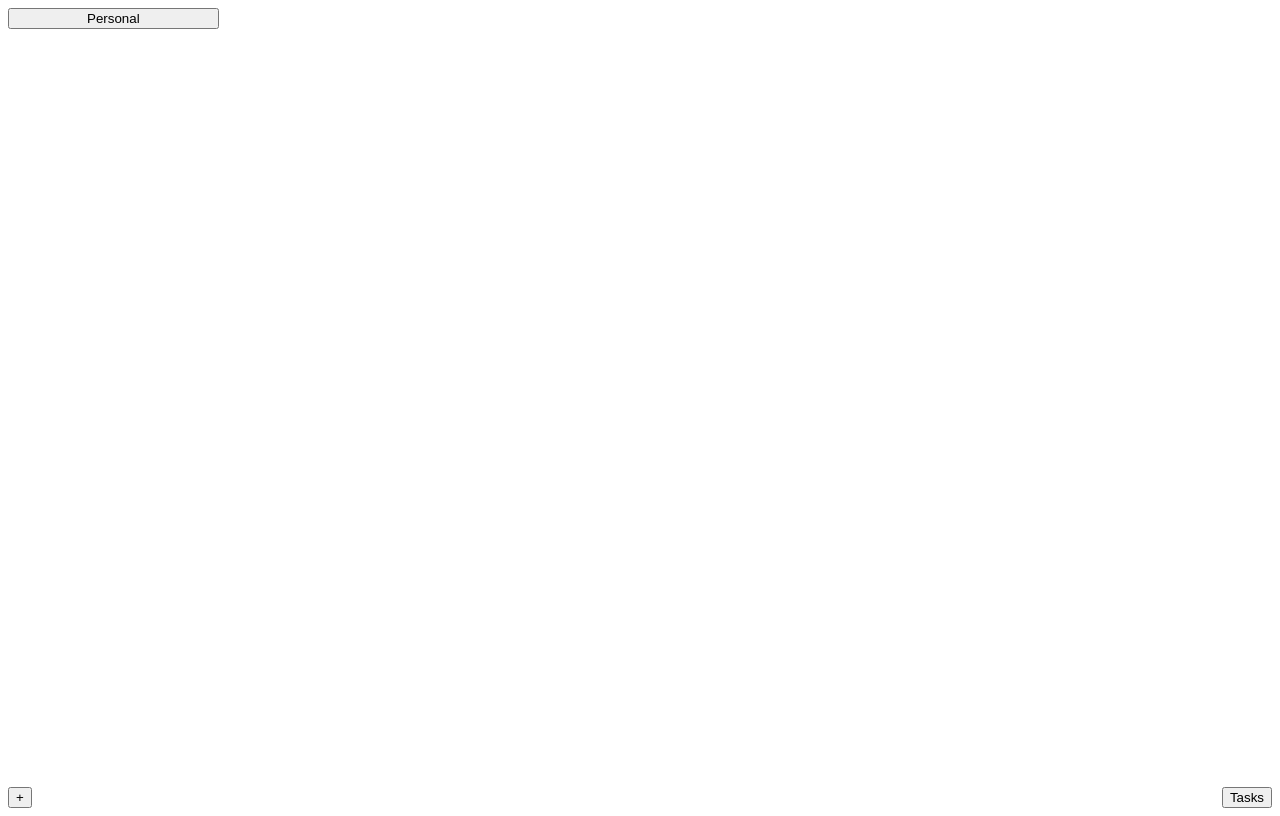
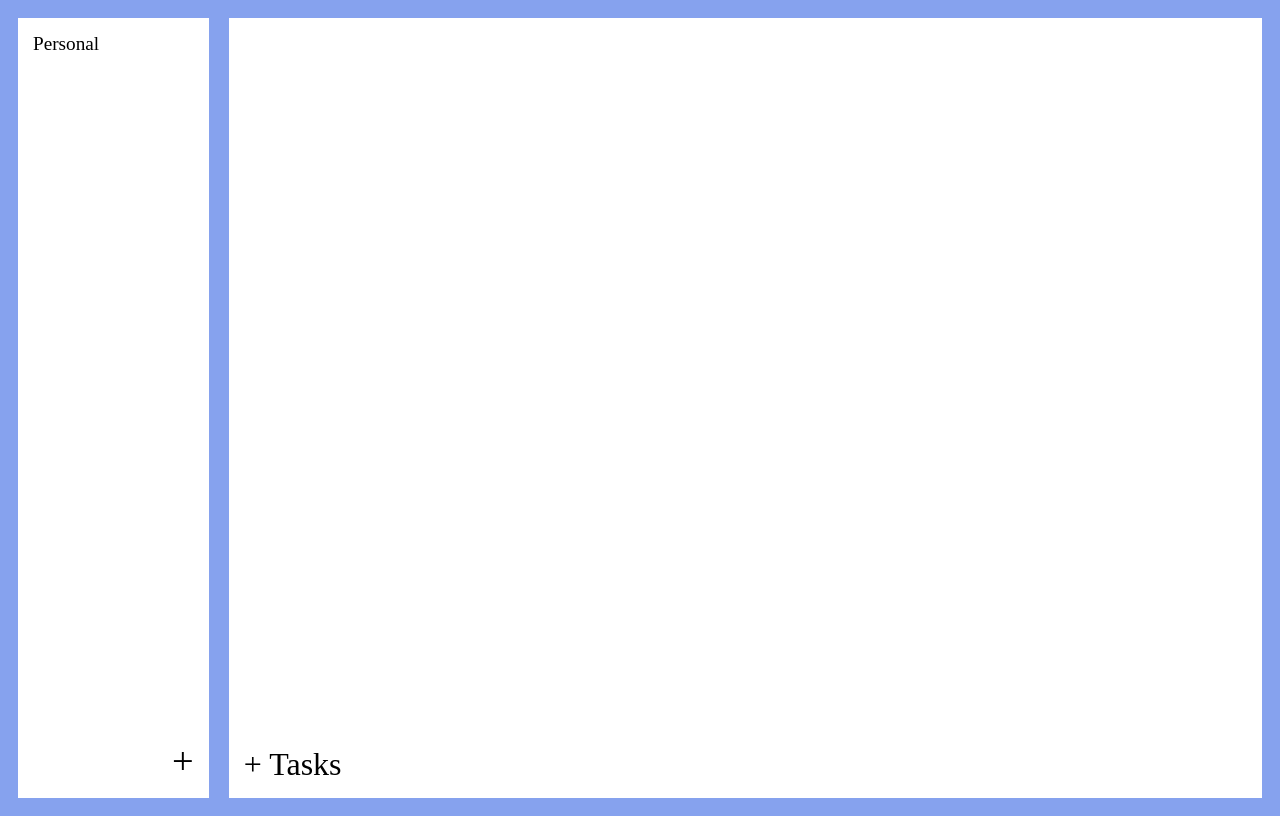
Before and after one commit to hwblue24/ToDoList, a website built with webpack: page src/index.html in a window 1280 px wide. Built offline with nearby package versions, Linux system fonts and the light colour scheme.

Commit message:
set up functionality to add tasks, improved html structure and reorganized grid layout

```diff
--- a/src/index.html
+++ b/src/index.html
@@ -10,13 +10,19 @@
         <nav class="projectsNav">
             <button class="personal">Personal</button>
         </nav>
-        <nav >
+        <nav class ="addProjectsNav">
             <button class="addProjects">+</button>
         </nav>
 
     </header>
-    <div id="content"></div>
-    <div class="addTasks"></div>
+    <div class = "contentNav">
+        <div id="content"></div>
+        <div class="addTasks">
+            <button> + Tasks</button>
+        </div>
+
+    </div>
+
 
 </body>
 </html>
--- a/src/index.js
+++ b/src/index.js
@@ -1,10 +1,8 @@
 import "./styles.css"
-import { createAddTasksBtn } from "./tasks";
 
 import { addProjects, nameProjects } from "./addProjects";
 
-//default task button used to add tasks
-createAddTasksBtn();
+import { createToDo, postToDo} from "./todos";
 
 
 //Handles adding sibling projects
@@ -18,3 +16,10 @@ document.querySelector("nav").addEventListener("click", function (e) {
         nameProjects(e);
     }
 });
+
+document.querySelector(".addTasks").addEventListener("click", function () {
+    const newToDo = createToDo();
+    postToDo(newToDo);
+
+
+})
--- a/src/styles.css
+++ b/src/styles.css
@@ -1,11 +1,12 @@
 body {
     display: grid;
     height: 100vh;
+    background-color: rgb(134, 162, 238);
     grid-template-columns: 1fr 5fr;
-    grid-template-rows: 1fr 1fr;
+    grid-template-rows: 1fr;
     grid-template-areas:
-        "header content"
-        "header tasks";
+        "header contentNav";
+
 }
 
 header {
@@ -13,22 +14,49 @@ header {
     display: flex;
     flex-direction: column;
     justify-content: space-between;
+    background-color: rgb(255, 255, 255);
+    background-clip: content-box;
+    padding:10px;
 
 }
 
-#content {
-    grid-area:content;
-
+.contentNav {
+    grid-area:contentNav;
+    background-color: rgb(255, 255, 255);
+    background-clip: content-box;
+    padding:10px;
+    display:flex;
+    flex-direction: column;
+    justify-content: space-between;
 }
 
-.addTasks {
-    grid-area:tasks;
-    display: flex;
-    align-items: flex-end;
-    justify-content: flex-end;
-}
 
 .projectsNav {
     display:flex;
     flex-direction: column;
+    gap:20px;
+
 }
+
+button {
+    all:unset;
+    font-size: larger;
+    padding:15px;
+  }
+
+
+nav {
+    display:flex;
+}
+
+.addProjectsNav {
+    align-self: flex-end;
+    justify-content: flex-end;
+    display: flex;
+    font-size:xx-large;
+  }
+
+
+.addTasks button {
+    font-size:xx-large;
+}
--- a/src/tasks.js
+++ /dev/null
@@ -1,10 +0,0 @@
-//create tasks button, gets created once a category is clicked
-const createAddTasksBtn = function () {
-    const addTasks = document.querySelector(".addTasks");
-    const button = document.createElement("button");
-    button.textContent = "Tasks"
-    addTasks.appendChild(button)
-
-};
-
-export {createAddTasksBtn}
--- /dev/null
+++ b/src/todos.js
@@ -0,0 +1,33 @@
+// class used to create ToDo objects
+class ToDo {
+    constructor (title, description, dueDate, priority) {
+        this.title = title;
+        this.description = description;
+        this.dueDate = dueDate;
+        this.priority = priority;
+    }
+}
+
+const toDoList = [];
+//ToDo objects creation function
+const createToDo = function () {
+
+    const title = prompt ("what is the title?");
+    const description = prompt ("what is the description?");
+    const dueDate = prompt ("Due date please");
+    const priority = prompt ("Scale priority, 5 highest");
+    const newToDo = new ToDo (title, description, dueDate, priority);
+    toDoList.push(newToDo);
+    return newToDo;
+
+}
+
+const postToDo = function (newToDo) {
+    const content = document.querySelector("#content");
+    const toDoDiv = document.createElement("div");
+    toDoDiv.textContent = `Title: ${newToDo.title}, Description: ${newToDo.description}, Due: ${newToDo.dueDate}, Priority: ${newToDo.priority}`;;
+    content.appendChild(toDoDiv);
+
+}
+
+export{createToDo, postToDo}
```
